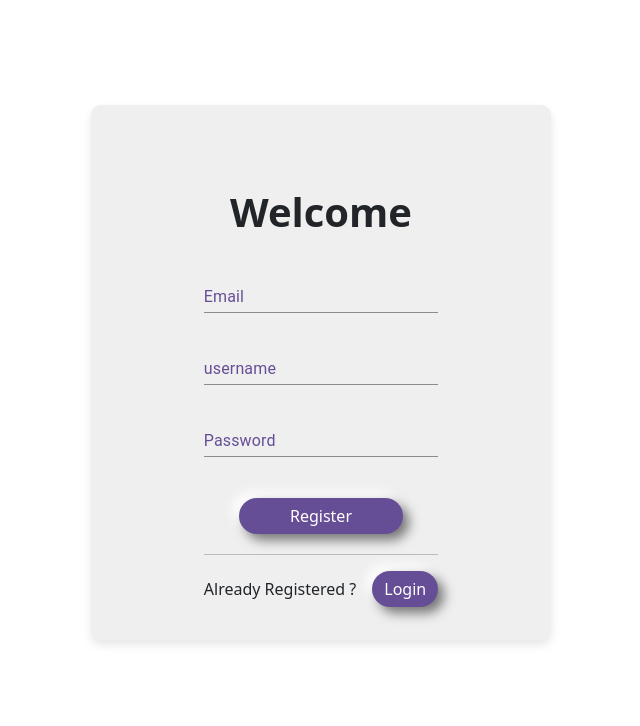
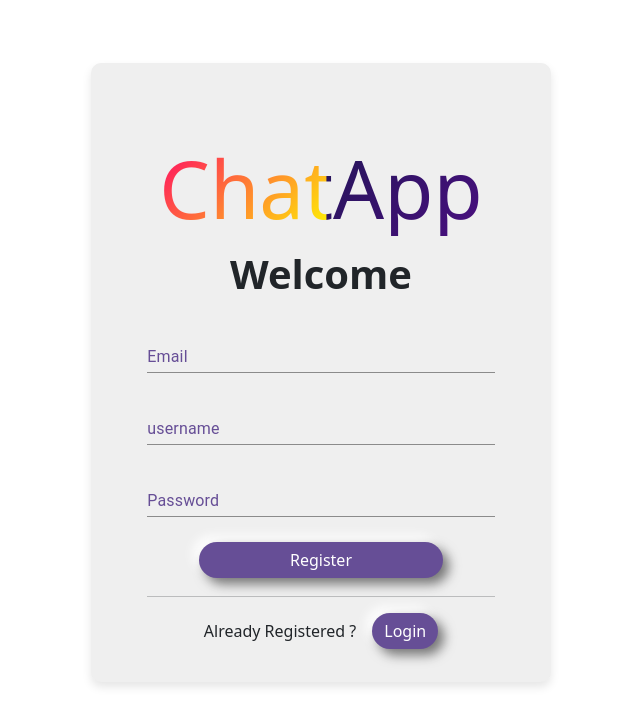
Before and after one commit to mjontop/team-message-app-frontend, a Next.js app: page /accounts/register in a window 1280 px wide. Shown: the top 726 px of the page, without its empty margins (319-959 px from the left). Built offline with nearby package versions, Linux system fonts and the light colour scheme.

Commit message:
Added Logo in Register page

```diff
--- a/Components/Login/Login.js
+++ b/Components/Login/Login.js
@@ -8,6 +8,7 @@ import loginHelper from "./loginHelper";
 import parseJwt from "../../utils/validateJWT";
 import Link from "next/link";
 import getUserInfo from "../auth";
+import Logo from "../Logo/Logo";
 
 const SignIn = () => {
   const router = useRouter();
@@ -67,8 +68,9 @@ const SignIn = () => {
     <main className="main">
       <div className={style.container}>
         <div className={style.login_body}>
+          <Logo />
           <p className="fs-1 text-center">
-            <strong>Welcome</strong>
+            <strong>Welcome, Back</strong>
           </p>
           <div className={style.login_inputs}>
             <TextField
--- /dev/null
+++ b/Components/Logo/Logo.js
@@ -0,0 +1,16 @@
+import React from "react";
+import style from "../../styles/Logo.module.css";
+
+const Logo = () => {
+  return (
+    <div className="container">
+      <div className="row">
+        <div className="col-md-12 text-center">
+          <h3 className={style.animate_charcter}> ChatApp</h3>
+        </div>
+      </div>
+    </div>
+  );
+};
+
+export default Logo;
--- a/Components/Register/Register.js
+++ b/Components/Register/Register.js
@@ -12,6 +12,7 @@ import parseJwt from "../../utils/validateJWT";
 import Link from "next/link";
 import { TextField } from "@material-ui/core";
 import getUserInfo from "../auth";
+import Logo from "../Logo/Logo";
 
 const Register = () => {
   const router = useRouter();
@@ -93,6 +94,7 @@ const Register = () => {
     <main className="main">
       <div className={style.container}>
         <div className={style.login_body}>
+          <Logo />
           <p className="fs-1 text-center">
             <strong>Welcome</strong>
           </p>
--- /dev/null
+++ b/styles/Logo.module.css
@@ -0,0 +1,27 @@
+.animate_charcter {
+  /*    text-transform: uppercase; */
+  background-image: linear-gradient(
+    -225deg,
+    #231557 0%,
+    #44107a 29%,
+    #ff1361 67%,
+    #fff800 100%
+  );
+  background-size: auto auto;
+  background-clip: border-box;
+  background-size: 200% auto;
+  color: #fff;
+  background-clip: text;
+  text-fill-color: transparent;
+  -webkit-background-clip: text;
+  -webkit-text-fill-color: transparent;
+  animation: textclip 2s linear infinite;
+  display: inline-block;
+  font-size: 5rem;
+}
+
+@keyframes textclip {
+  to {
+    background-position: 200% center;
+  }
+}
```
